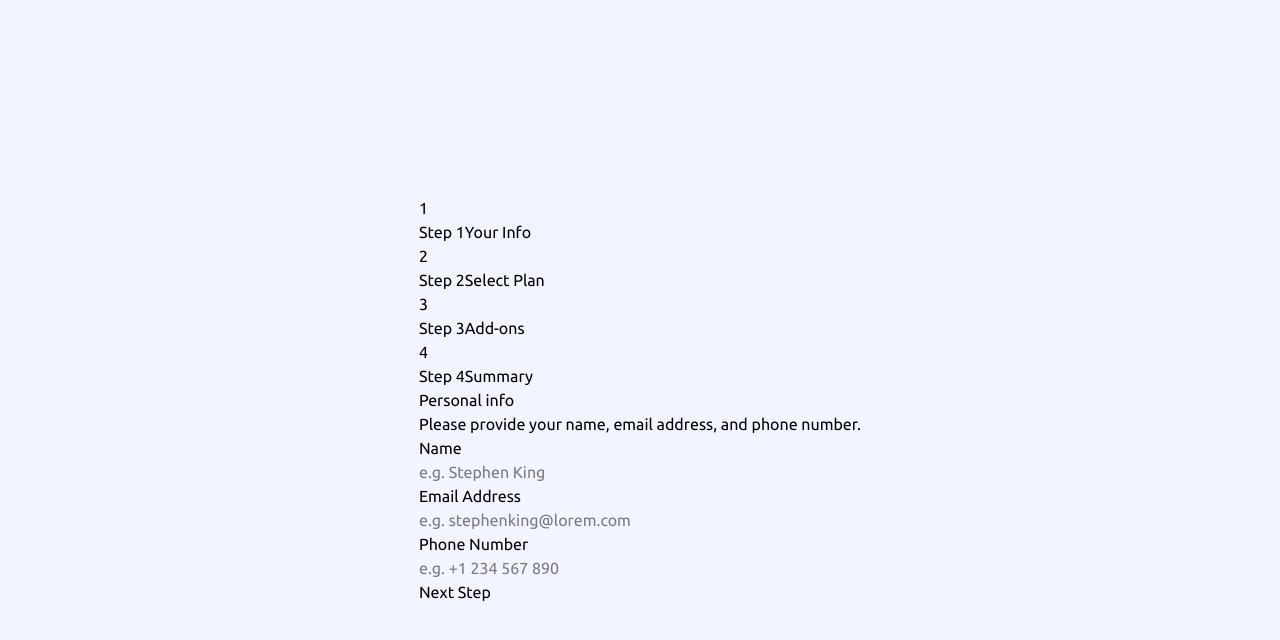
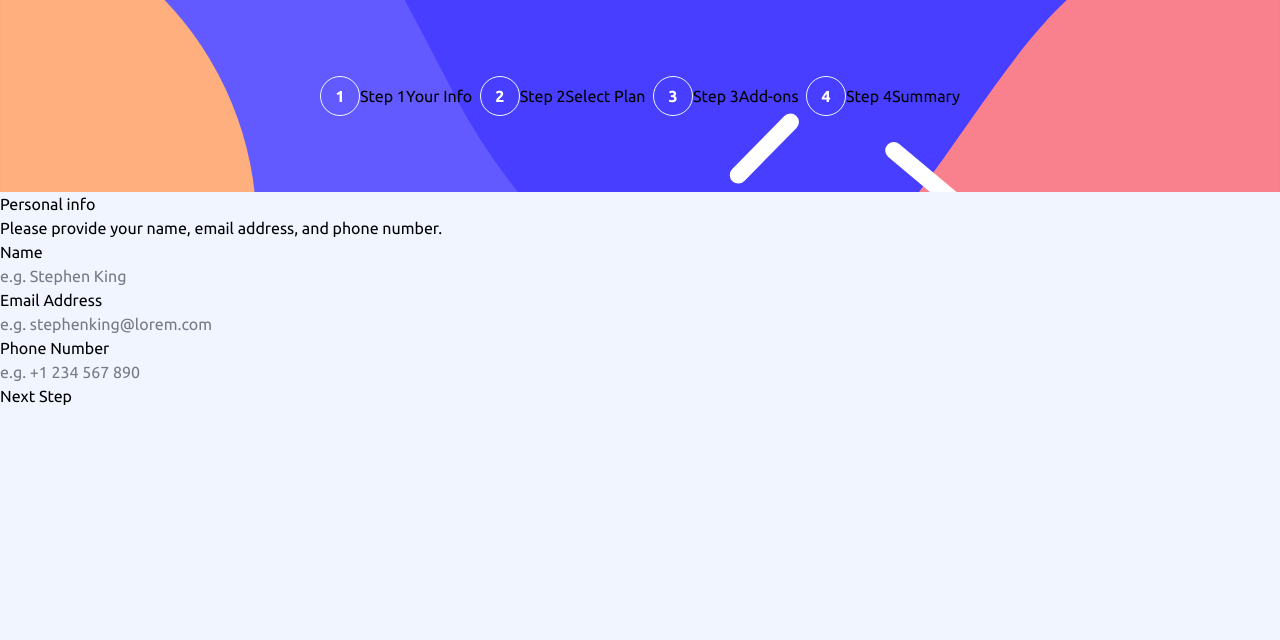
Before and after one commit to DeeNue36/React-Multi-Step-Form, a React (Vite) app: page / in a window 1280 px wide. Shown: the top 640 px of the page. Built offline with nearby package versions, Linux system fonts and the light colour scheme.

Commit message:
progress section styling

```diff
--- a/src/App.css
+++ b/src/App.css
@@ -50,13 +50,45 @@
   --font-weight-bold: 700;
 
   /** background images */
-  --background-sidebar-mobile: url('../public/Images/bg-sidebar-mobile.svg');
-  --background-sidebar-desktop: url('../public/Images/bg-sidebar-desktop.svg');
+  --background-image-mobile: url('../public/Images/bg-sidebar-mobile.svg');
+  --background-image-desktop: url('../public/Images/bg-sidebar-desktop.svg');
 
 }
 
 @layer base {
   body {
-    @apply bg-neutral-transparent-blue min-h-screen font-family-ubuntu flex flex-col justify-center items-center overflow-x-hidden;
+    @apply bg-neutral-transparent-blue min-h-screen font-family-ubuntu overflow-x-hidden;
   }
 }
+
+@layer utilities {
+  .hidden {
+    @apply hidden;
+  }
+}
+
+@layer components {
+  .container {
+    @apply min-h-screen min-w-screen;
+  }
+
+  .progress-section {
+    @apply bg-mobile h-48 w-full bg-no-repeat bg-cover bg-center flex justify-center;
+
+    & .progress-section-mobile {
+      @apply flex justify-between items-center w-1/2;
+
+      & .progress-circle {
+        @apply xl:flex xl:items-center;
+
+        & .step-number {
+          @apply border rounded-[50%] w-10 h-10 border-neutral-transparent-blue text-neutral-white flex justify-center items-center font-bold;
+        }
+
+        & .user-info-step {
+          @apply hidden xl:block;
+        }
+      }
+    }
+  }
+}
```
